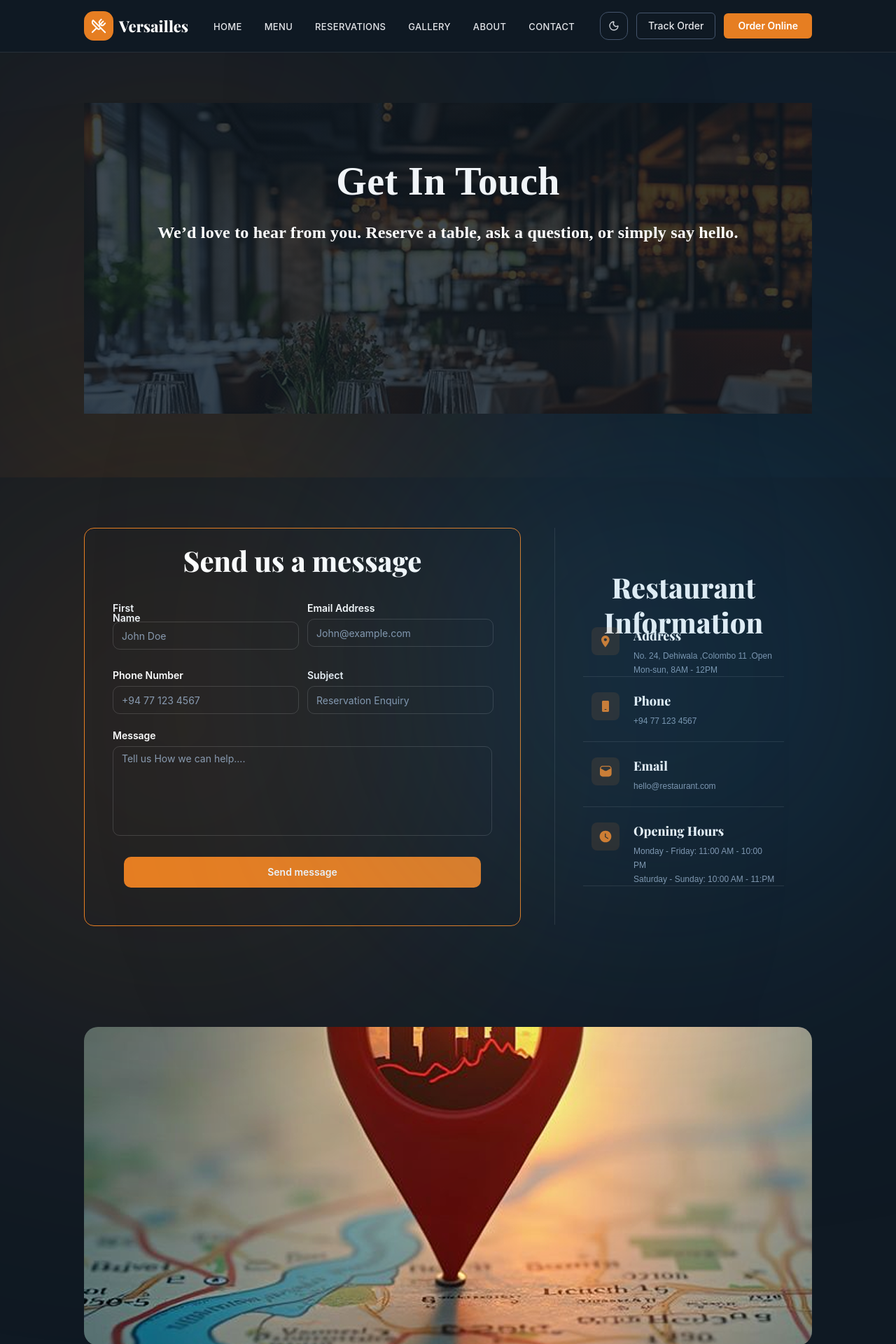
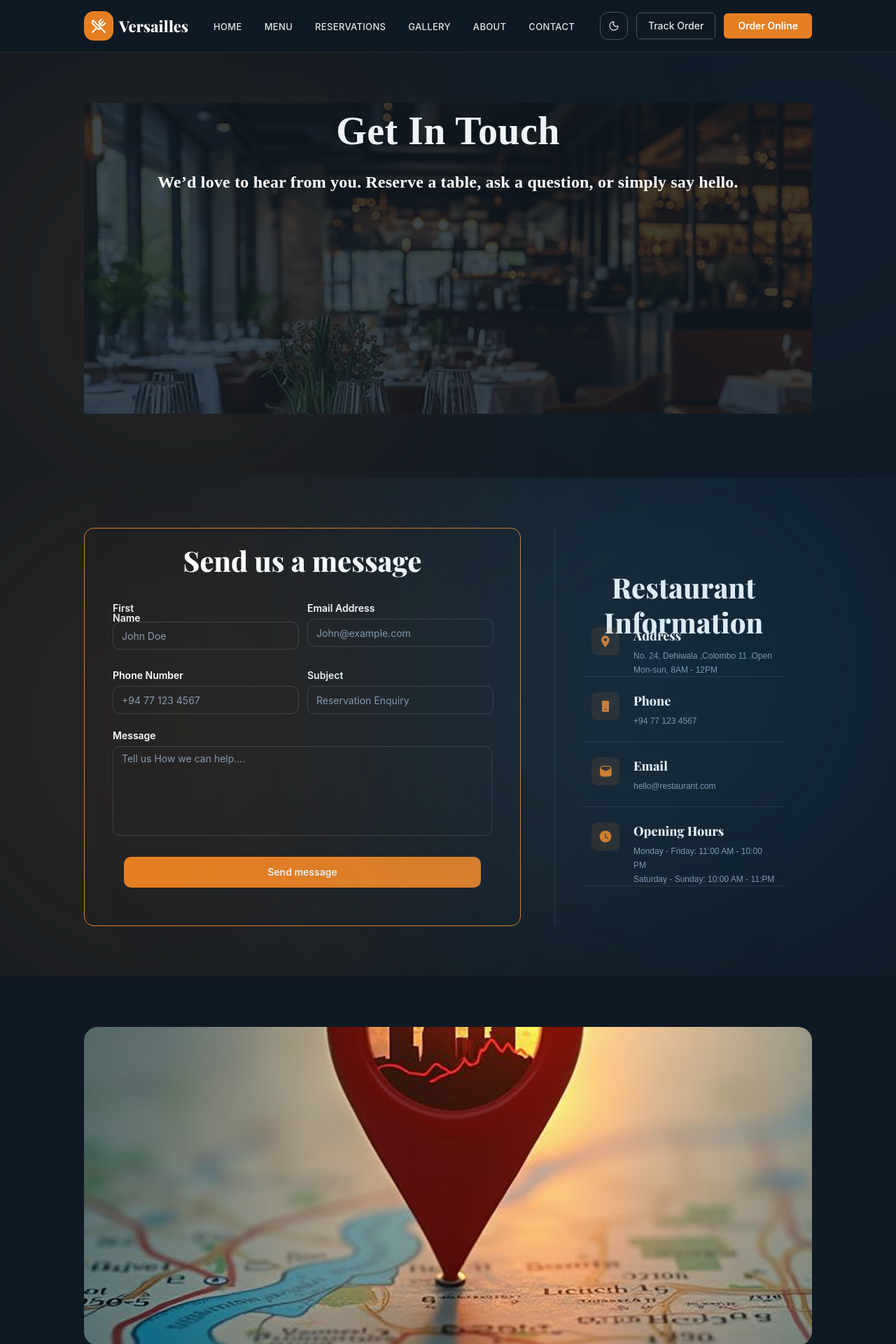
Before and after one commit to Mahdhe/restaurant_management_system_frontend, a React (Vite) app: page / in a window 1280 px wide. Shown: the top 1920 px of the page at 70% size. Built offline with nearby package versions, Linux system fonts and the light colour scheme.

Commit message:
fix contactus page mobile responsive

```diff
--- a/src/components/contact/contacthero.jsx
+++ b/src/components/contact/contacthero.jsx
@@ -1,4 +1,4 @@
-import React  from "react";
+
 
 function ContactHero(){
     return(
@@ -8,11 +8,8 @@ function ContactHero(){
 className="
 relative
 w-full
-px-6
-md:px-10
-lg:px-[120px]
-min-h-125
-md:h-151.75
+lg:h-[607px]
+
 overflow-hidden
 bg-main-gradient
 
@@ -38,6 +35,7 @@ bg-main-gradient
 
   {/* ellipse two */}
   <div
+
     style={{
       position: "absolute",
       width: "600px",
@@ -48,6 +46,7 @@ bg-main-gradient
       background: "rgba(41, 128, 185, 0.14)",
       filter: "blur(260px)",
       pointerEvents: "none",
+
     }}
   />
 
@@ -57,19 +56,21 @@ bg-main-gradient
   relative
   z-10
   w-full
-  min-h-125
-  lg:h-147
-  lg:py-18
-  pt-20
-  sm:pt-24
-  lg:pt-18
+  px-6
+  lg:h-[588px]
+  sm:px-10
+  lg:px-[120px]
+  pt-10
+  sm:pt-12
+  lg:pt-[72px]
   pb-10
-  lg:pb-18
+  sm:pb-12
+  lg:pb-[72px]
   flex
   flex-col
   items-center
   gap-8
-  lg:gap-12
+  lg:gap-[48px]
 
   ">
 
@@ -79,19 +80,17 @@ bg-main-gradient
     z-10
     w-full
 
-    h-auto
-    sm:h-95
-    lg:h-125.75
+    h-[280px]
+    sm:h-[360px]
+    lg:h-[503px]
 
-    lg:pt-18
+
     bg-cover
     bg-center
-
+    bg-no-repeat
     flex
     flex-col
-    items-center
-    gap-4
-    lg:gap-2.5
+    items-cente
     overflow-hidden
 
   "
--- a/src/components/contact/contactmap.jsx
+++ b/src/components/contact/contactmap.jsx
@@ -11,9 +11,12 @@ w-full
  px-6
  md:px-10
  lg:px-[120px]
-min-h-150
-py-10
-lg:py-18
+
+pt-10
+pb-10
+lg:pt-[72px]
+lg:pb-[120px]
+
 flex
 flex-col
 gap-2.5
@@ -25,8 +28,7 @@ bg-main-gradient
 w-full
 h-70
 sm:h-90
-lg:h-113.75
-
+lg:h-[455px]
 flex
 flex-col
 gap-7.5
--- a/src/components/contact/contactsection.jsx
+++ b/src/components/contact/contactsection.jsx
@@ -1,4 +1,4 @@
-import React from "react";
+
 
 import locationIcon from "../../assets/icons/Vector.svg";
 import Phone from "../../assets/icons/phone.svg";
@@ -23,6 +23,7 @@ function ContactSection(){
     lg:py-18
     bg-main-gradient
     isolate
+    overflow-hidden
       "
     >
 
@@ -130,7 +131,7 @@ gap-3
 "
 >
 {/* first name */}
-<div className="w-66.5 h-16.5 flex flex-col gap-2">
+<div className="w-full sm:w-66.5 h-16.5 flex flex-col gap-2">
 <label className="w-18.25 h-4.5  text-[14px] text-[#F0F4F8] leading-[100%] font-semibold tracking-[0%]">
 First Name
 </label>
@@ -138,7 +139,8 @@ First Name
 type="text"
 placeholder="John Doe"
 className="
-w-66.5
+w-full
+sm:w-66.5
 h-10
 py-2
 px-3
@@ -161,7 +163,7 @@ placeholder:tracking-[0%]
 </div>
 
 {/* email */}
-<div className="w-66.5 h-16.5 flex gap-2 flex-col">
+<div className="w-full sm:w-66.5 h-16.5 flex gap-2 flex-col">
 <label className=" text-sm text-[#FFFFFF] leading-[100%] font-semibold tracking-[0%]">
 Email Address
 </label>
@@ -169,7 +171,8 @@ Email Address
 type="text"
 placeholder="John@example.com"
 className="
-w-66.5
+w-full
+sm:w-66.5
 h-10
 py-2
 px-3
@@ -214,7 +217,8 @@ Phone Number
 type="text"
 placeholder="+94 77 123 4567"
 className="
-w-66.5
+w-full
+sm:w-66.5
 h-10
 py-2
 px-3
@@ -245,7 +249,8 @@ Subject
 type="text"
 placeholder="Reservation Enquiry"
 className="
-w-66.5
+w-full
+sm:w-66.5
 h-10
 py-2
 px-3
@@ -362,7 +367,8 @@ leading-none
   relative
   w-full
   max-w-132
-  h-141.75
+  h-auto
+  lg:h-141.75
   px-5
   py-8
   lg:py-12.5
--- a/src/components/contact/detailsframe.jsx
+++ b/src/components/contact/detailsframe.jsx
@@ -1,4 +1,4 @@
-import React from "react";
+
 
 function Detailsframe({ icon, title , value,className=""}) {
     return(
@@ -28,9 +28,9 @@ function Detailsframe({ icon, title , value,className=""}) {
       <h3 className="w-full max-w-81 h-6.25 font-playfair font-semibold text-[18px] leading-6.25 text-white
       "
       > {title} </h3>
-      <p className="font-dm font-normal text-[12px] leading-5 text-[#8A9BB0]">
+      <div className="font-dm font-normal text-[12px] leading-5 text-[#8A9BB0]">
         {value}
-      </p>
+      </div>
     </div>
   </div>
 
--- a/src/pages/ContactUs.jsx
+++ b/src/pages/ContactUs.jsx
@@ -1,4 +1,3 @@
-import React from "react";
 
 import Navbar from "../components/layout/Navbar";
 import Footer from "../components/layout/Footer";
```
Also changed, not shown: src/index.css (line endings or trailing spaces).
